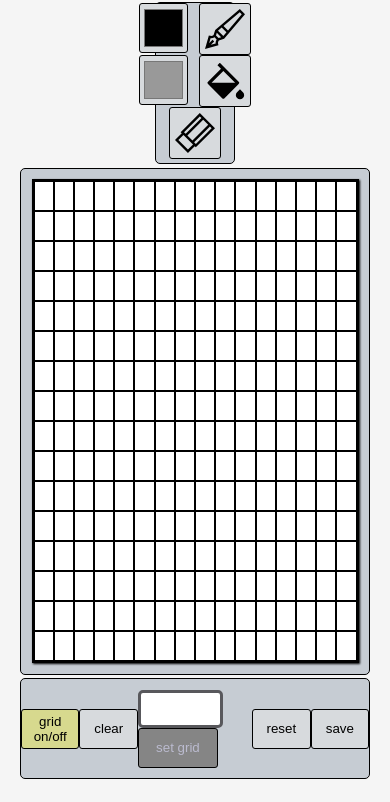
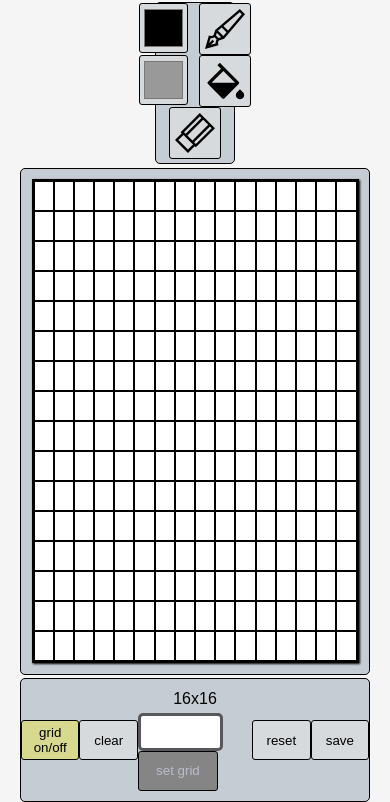
Before and after one commit to pmbechard/Pixton, a plain HTML site: page index.html in a window 390 px wide. Both pictures are taken after a click on the button "reset". Shown: the part 101-903 px from the top of the page. Before the commit the page ends 880 px from the top, so only its background shows below. Drawn offline with Linux system fonts and the light colour scheme.

Commit message:
Adds responsive grid label

```diff
--- a/index.html
+++ b/index.html
@@ -50,7 +50,8 @@
                 <button id="clear-button">clear</button>
                 <div id="dimension-options">
                     <div id="dimensions-input-button-area">
-                        <input id="grid-dimension" type="text">
+                        <p id="current-grid">16x16</p>
+                        <input id="grid-dimension" type="text" value="16">
                         <button id="set-grid-button">set grid</button>
                     </div>
                 </div>
--- a/script.js
+++ b/script.js
@@ -29,9 +29,11 @@ const grid = document.getElementById('grid');
 const clearCurrentButton = document.getElementById('clear-button');
 const toggleGrid = document.getElementById('toggle-grid-button')
 const validDimension = /^[\d]+$/;
+const gridLabel = document.getElementById('current-grid');
 const dimensionInput = document.getElementById('grid-dimension');
 const setButton = document.getElementById('set-grid-button');
 const resetAllButton = document.getElementById('reset-all-button');
+
 
 
 
@@ -49,6 +51,8 @@ let gridOn = true;
 toggleGrid.style.backgroundColor = 'rgba(221, 221, 125, 0.8)';
 let mouseDown = false;
 let tempColor = "";
+let currentGridDimension = 16;
+let tempGridDimension = 16;
 
 // Init Function
 createGrid(gridDimension);
@@ -168,12 +172,16 @@ dimensionInput.addEventListener("keyup", (e) => {
     if (!input) {
         dimensionInput.style.borderColor = "rgb(88, 88, 92)";
         setButton.setAttribute('disabled', 'true');
-    } else if (input.match(validDimension) && 1 < parseInt(input) && parseInt(input) < 101) {
+        gridLabel.textContent = `${currentGridDimension}x${currentGridDimension}`;
+    } else if (input.match(validDimension) && 1 <= parseInt(input) && parseInt(input) < 101) {
         dimensionInput.style.borderColor = "rgb(0, 136, 34)";
         setButton.removeAttribute('disabled');
+        gridLabel.textContent = `${input}x${input}`;
+        tempGridDimension = input;
     } else {
         dimensionInput.style.borderColor = "rgb(168, 0, 0)";
         setButton.setAttribute('disabled', 'true');
+        gridLabel.textContent = `${currentGridDimension}x${currentGridDimension}`;
     }
 });
 
@@ -181,10 +189,14 @@ setButton.addEventListener('click', () => {
     gridDimension = dimensionInput.value;
     intDimension = parseInt(gridDimension);
     createGrid(intDimension);
+    currentGridDimension = tempGridDimension;
 });
 
 resetAllButton.addEventListener('click', (e) => {
     createGrid(16);
     gridOn = true;
     toggleGrid.style.backgroundColor = 'rgba(221, 221, 125, 0.8)';
+    gridLabel.textContent = '16x16';
+    currentGridDimension = 16;
+    tempGridDimension = 16;
 });
--- a/style.css
+++ b/style.css
@@ -189,3 +189,9 @@ body {
 #grid-dimension:focus-visible {
     outline: none !important;
 }
+
+#current-grid {
+    text-align: center;
+    color: black;
+    margin-bottom: 5px;
+}
```
